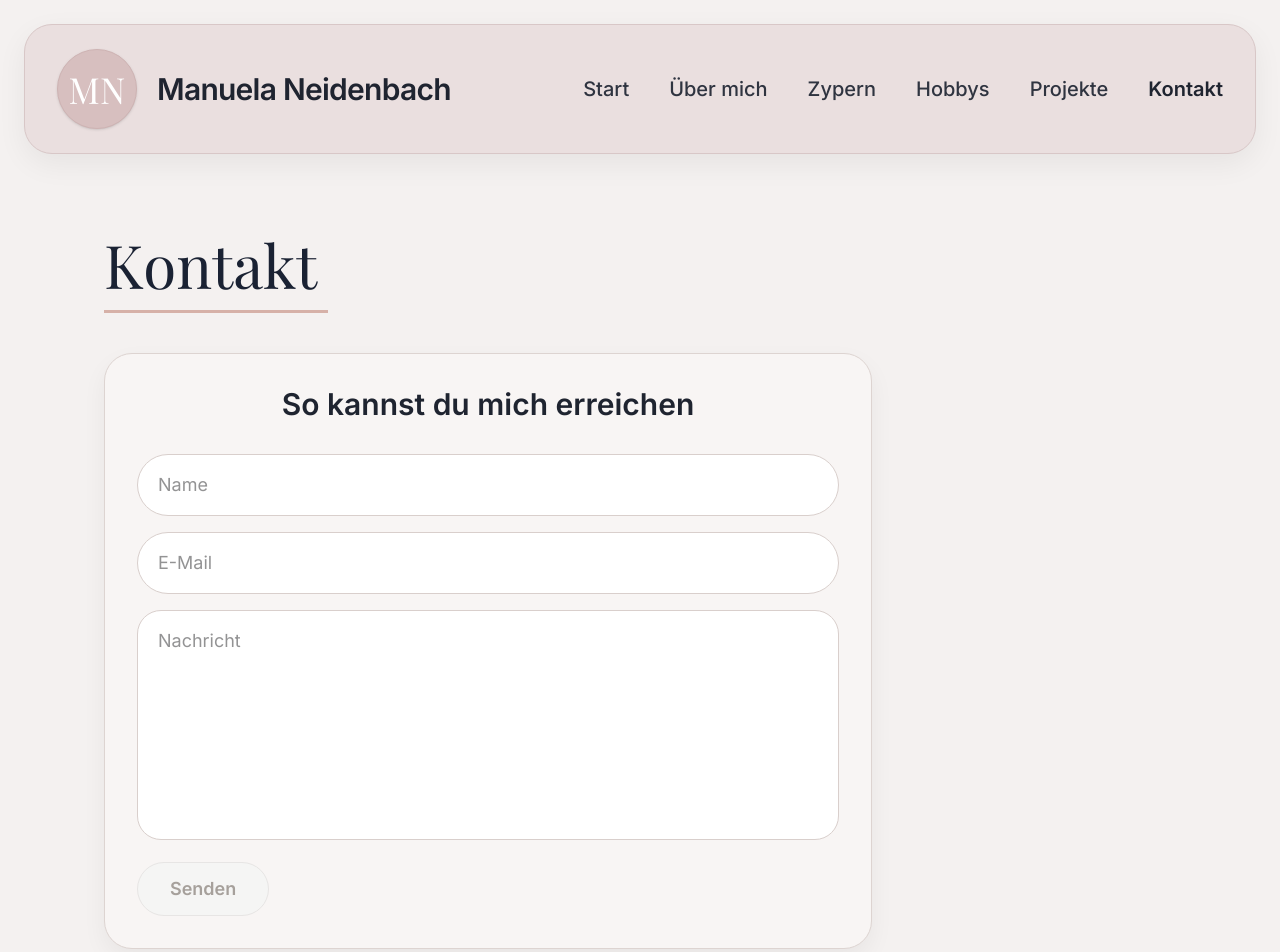
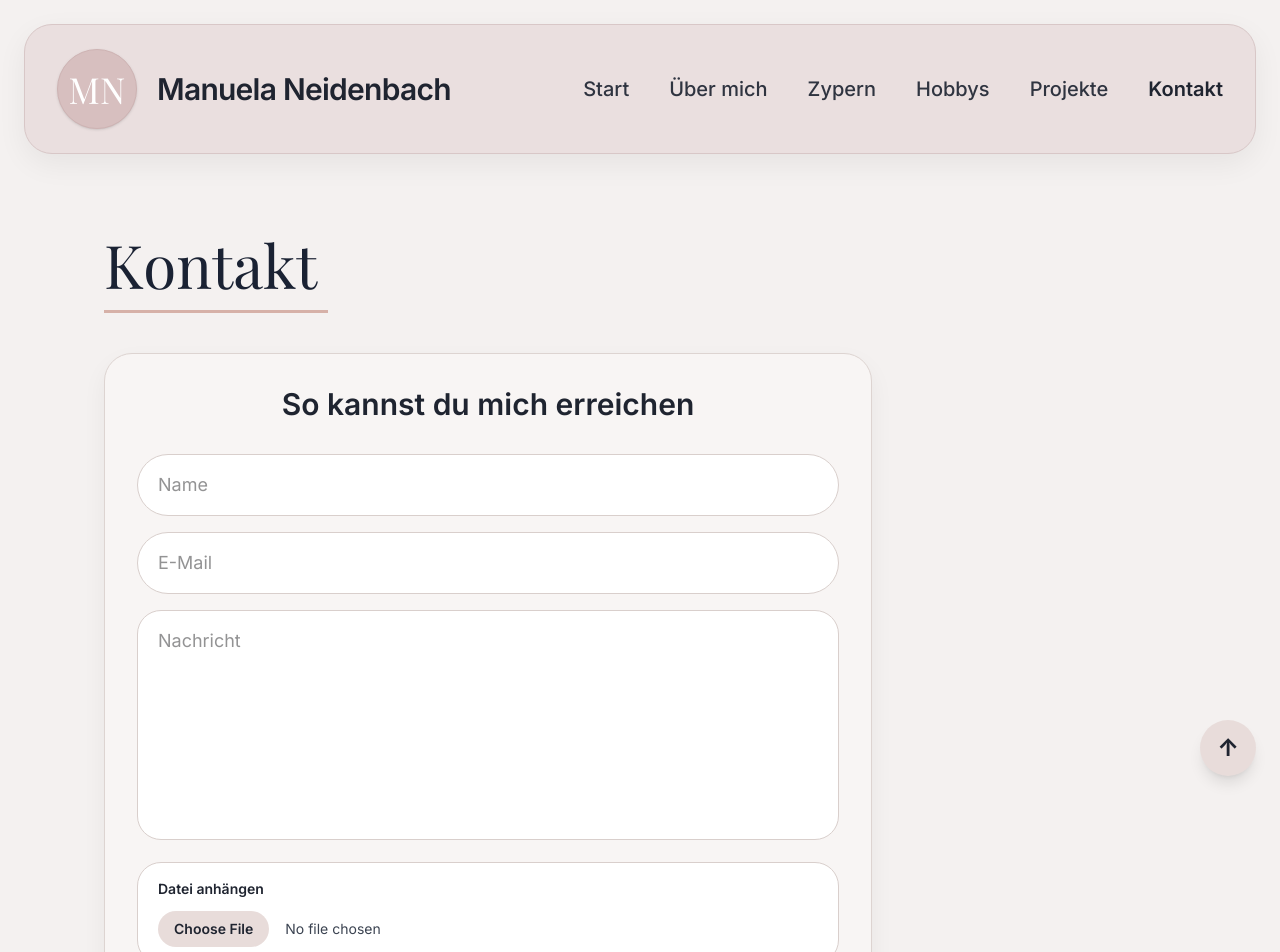
Before and after one commit to ManuelaNeidenbach/portfolio, a React app: page /contact in a window 1280 px wide. Shown: the top 952 px of the page. Built offline with nearby package versions, Linux system fonts and the light colour scheme; the HTML template or start-up script is replaced by a standard one.

Commit message:
Kontaktformular mit Datei Upload und Scroll Button ergänzt

```diff
--- a/src/App.jsx
+++ b/src/App.jsx
@@ -1,4 +1,5 @@
- import { Routes, Route } from 'react-router-dom'
+ import { useRef } from 'react'
+import { Routes, Route } from 'react-router-dom'
 import Header from './components/layout/Header'
 import AboutMe from './pages/AboutMe'
 import Cyprus from './pages/Cyprus'
@@ -8,8 +9,14 @@ import Hobbies from './pages/Hobbies'
 import Projects from './pages/Projects'
 
 function App() {
+  const topRef = useRef(null)
+
+  function scrollToTop() {
+    topRef.current.scrollIntoView({ behavior: 'smooth' })
+  }
+
   return (
-    <div className="min-h-screen bg-[#f4f1f0] text-zinc-800">
+    <div ref={topRef} className="min-h-screen bg-[#f4f1f0] text-zinc-800">
       <Header />
 
       <main className="max-w-6xl mx-auto px-4 py-6 md:px-6 md:py-8">
@@ -19,14 +26,20 @@ function App() {
           <Route path="/cyprus" element={<Cyprus />} />
           <Route path="/contact" element={<Contact />} />
           <Route path="/details/:topic" element={<DetailPage />} />
-
           <Route path="/hobbies" element={<Hobbies />} />
           <Route path="/projects" element={<Projects />} />
-
           <Route path="/hobbies/:id" element={<DetailPage />} />
           <Route path="/projects/:id" element={<DetailPage />} />
         </Routes>
       </main>
+
+      <button
+        onClick={scrollToTop}
+        className="fixed bottom-6 right-6 flex h-14 w-14 items-center justify-center rounded-full bg-[#e8dcda] text-2xl font-bold text-[#1f2430] shadow-lg transition hover:bg-[#decdca]"
+        aria-label="Zum Seitenanfang scrollen"
+      >
+        ↑
+      </button>
     </div>
   )
 }
--- a/src/components/sections/ContactSection.jsx
+++ b/src/components/sections/ContactSection.jsx
@@ -1,4 +1,4 @@
- import { useState } from 'react'
+import { useState } from 'react'
 
 function SuccessMessage({ onReset }) {
   return (
@@ -29,6 +29,7 @@ function ContactForm({ onFormSubmit }) {
     name: '',
     email: '',
     message: '',
+    file: null,
   })
 
   const isFormValid =
@@ -37,11 +38,11 @@ function ContactForm({ onFormSubmit }) {
     formData.message.trim() !== ''
 
   function handleChange(event) {
-    const { name, value } = event.target
+    const { name, value, files } = event.target
 
     setFormData({
       ...formData,
-      [name]: value,
+      [name]: files ? files[0] : value,
     })
   }
 
@@ -50,14 +51,21 @@ function ContactForm({ onFormSubmit }) {
 
     if (!isFormValid) return
 
-    console.log('Formulardaten:', formData)
+    console.log('Formulardaten:', {
+      name: formData.name,
+      email: formData.email,
+      message: formData.message,
+      file: formData.file ? formData.file.name : 'Keine Datei ausgewählt',
+    })
 
     setFormData({
       name: '',
       email: '',
       message: '',
+      file: null,
     })
 
+    event.target.reset()
     onFormSubmit()
   }
 
@@ -89,6 +97,19 @@ function ContactForm({ onFormSubmit }) {
         onChange={handleChange}
         className="w-full resize-none rounded-[24px] border border-[#d9cfcc] bg-white px-5 py-4 text-lg outline-none transition focus:border-[#b9978f]"
       ></textarea>
+
+      <div className="rounded-[24px] border border-[#d9cfcc] bg-white px-5 py-4">
+        <label className="block text-sm font-semibold text-[#1f2430]">
+          Datei anhängen
+        </label>
+
+        <input
+          type="file"
+          name="file"
+          onChange={handleChange}
+          className="mt-3 block w-full text-sm text-[#3b4351] file:mr-4 file:rounded-full file:border-0 file:bg-[#e8dcda] file:px-4 file:py-2 file:font-semibold file:text-[#1f2430]"
+        />
+      </div>
 
       <button
         type="submit"
```
